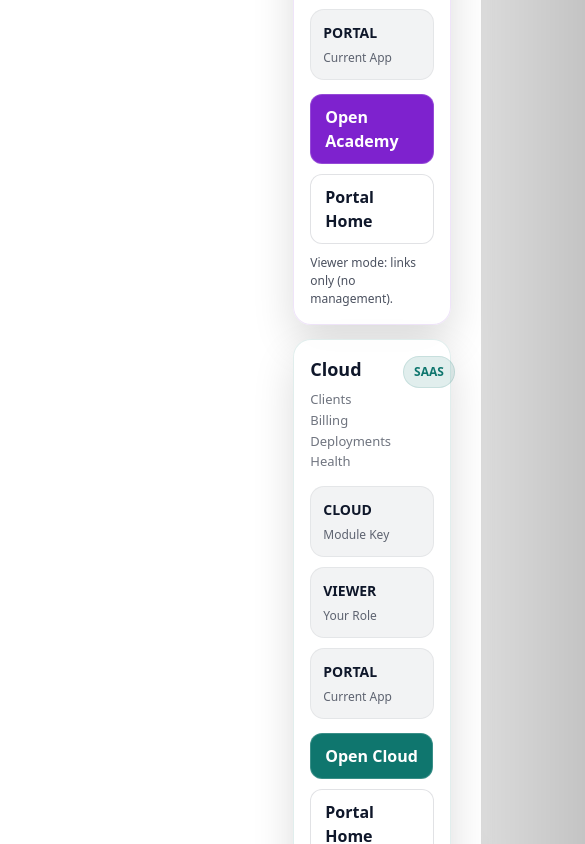
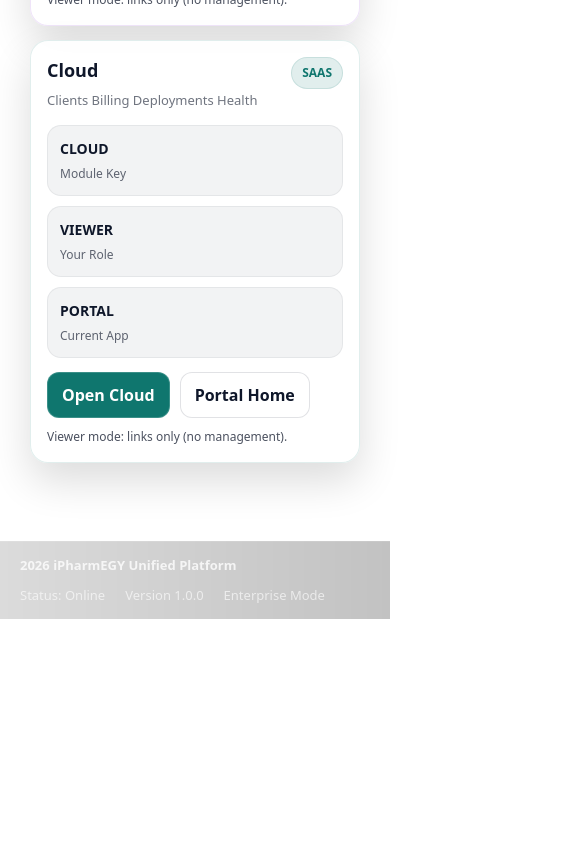
Before and after one commit to iPharmEGYOfficial/ipharmegy-portal, a React (Vite) app: page / in a window 390 px wide. Shown: the part 1156-2000 px from the top of the page, 585 px wide, since content can reach past the window. After the commit the page ends 1775 px from the top, so only its background shows below. Built offline with nearby package versions, Linux system fonts and the light colour scheme.

Commit message:
ui: fix layout (restore main wrapper) + responsive full-width header/footer

```diff
--- a/src/App.css
+++ b/src/App.css
@@ -354,3 +354,59 @@
 body.academy { background: linear-gradient(135deg, #6b21a8, #9333ea); color:#fff; }
 body.inventory { background: linear-gradient(135deg, #166534, #22c55e); color:#fff; }
 body.pos { background: linear-gradient(135deg, #9a3412, #f97316); color:#fff; }
+
+/* ===== SaaS Shell (safe with existing layout.css) ===== */
+.topbarWrap{
+  width: 100%;
+  position: sticky;
+  top: 0;
+  z-index: 60;
+}
+
+/* content wrapper takes full width of main */
+.contentWrap{ width: 100%; }
+
+/* centered container */
+.container{
+  width: 100%;
+  max-width: 1280px;
+  margin: 0 auto;
+  padding: 0 20px 40px;
+}
+.container .content{ padding-top: 22px; }
+
+/* footer bar inside main */
+.footerFull{
+  width: 100%;
+  margin-top: 28px;
+  padding: 14px 0;
+  background: linear-gradient(to right, rgba(0,0,0,.14), rgba(0,0,0,.24));
+  border-top: 1px solid rgba(255,255,255,.10);
+  backdrop-filter: blur(12px);
+}
+.footerInner{
+  width: 100%;
+  max-width: 1280px;
+  margin: 0 auto;
+  padding: 0 20px;
+  display: flex;
+  justify-content: space-between;
+  align-items: center;
+  gap: 10px;
+  flex-wrap: wrap;
+  font-size: 13px;
+  opacity: .92;
+}
+.footerLeft{ font-weight: 900; }
+.footerRight{ display:flex; gap:10px; flex-wrap:wrap; align-items:center; }
+.footerMeta{ opacity: .80; }
+.footerSep{ opacity: .55; }
+
+/* portal pages should not look narrow */
+.page{ width: 100%; max-width: 1180px; margin: 0 auto; }
+
+/* mobile */
+@media (max-width: 768px){
+  .container{ padding: 0 14px 34px; }
+  .footerInner{ flex-direction: column; align-items: flex-start; }
+}
--- a/src/layout/Layout.jsx
+++ b/src/layout/Layout.jsx
@@ -9,19 +9,22 @@
     <div className={"layout" + (isPortal ? "" : " noSide")}>
       {isPortal ? <Sidebar role={role} appMode={appMode} /> : null}
 
-      {/* TOPBAR FULL WIDTH */}
+      <div className="main">
+        {/* FULL-WIDTH HEADER (within main area) */}
         <div className="topbarWrap">
           <Topbar role={role} identity={identity} appMode={appMode} />
         </div>
 
         {/* CENTERED CONTENT */}
+        <div className="contentWrap">
           <div className="container">
             <div className="content">
               {children}
             </div>
           </div>
+        </div>
 
-      {/* FOOTER FULL WIDTH */}
+        {/* FULL-WIDTH FOOTER (within main area) */}
         <div className="footerFull">
           <div className="footerInner">
             <div className="footerLeft">
@@ -37,5 +40,6 @@
           </div>
         </div>
       </div>
+    </div>
   );
 }
```
Lines whose indentation alone changed are shown as unchanged.
